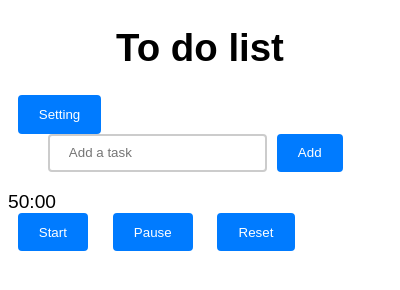
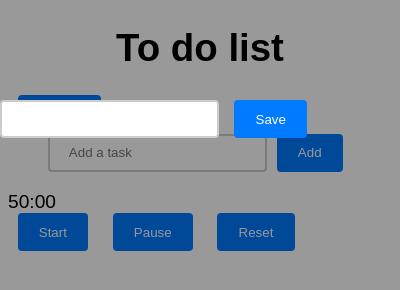
Before and after one commit to Brol33/Todo-app, a browser extension: page popup.html in a window 400 px wide. Both pictures are taken after a click on the button "Setting". Drawn offline with Linux system fonts and the light colour scheme.

Commit message:
start implementing settings modal

```diff
--- a/index.js
+++ b/index.js
@@ -222,3 +222,22 @@ document.getElementById("start-button").addEventListener("click", function() {
 })
 document.getElementById("pause-button").addEventListener("click", pauseTimer)
 document.getElementById("reset-button").addEventListener("click", resetTimer)
+
+// Setting button implementation
+var modal = document.getElementById("settings-modal")
+var settingsBtn = document.getElementById("setting-button")
+var saveBtn = document.getElementById('save-button')
+
+settingsBtn.onclick = function() {
+  modal.style.display = "block";
+}
+
+saveBtn.onclick = function() {
+  modal.style.display = "none";
+}
+
+window.onclick = function(event) {
+  if (event.target == modal) {
+    modal.style.display = "none";
+  }
+}
--- a/popup.html
+++ b/popup.html
@@ -25,7 +25,6 @@
           <button id="start-button">Start</button>
           <button id="pause-button">Pause</button>
           <button id="reset-button">Reset</button>
-
         </div>
         <main>
           <div>
@@ -34,6 +33,12 @@
           </div>
         </main>
       </div>
+      <div id="settings-modal">
+        <div id="modal-context">
+            <input id="timer-input">
+            <button id="save-button">Save</button>
+        </div>
+      </div>
       <script src="index.js" defer></script>
     </body>
 </html>
--- a/style.css
+++ b/style.css
@@ -65,3 +65,25 @@ button {
   outline: 0;
   border: 2px solid #007bff
 }
+
+#settings-modal {
+  display: none; /* Hidden by default */
+  position: fixed; /* Stay in place */
+  z-index: 1; /* Sit on top */
+  padding-top: 100px; /* Location of the box */
+  left: 0;
+  top: 0;
+  width: 100%; /* Full width */
+  height: 100%; /* Full height */
+  overflow: auto; /* Enable scroll if needed */
+  background-color: rgb(0,0,0); /* Fallback color */
+  background-color: rgba(0,0,0,0.4);
+}
+
+#modal-content {
+  background-color: #fefefe;
+  margin: auto;
+  padding: 20px;
+  border: 1px solid #888;
+  width: 80%;
+}
```
